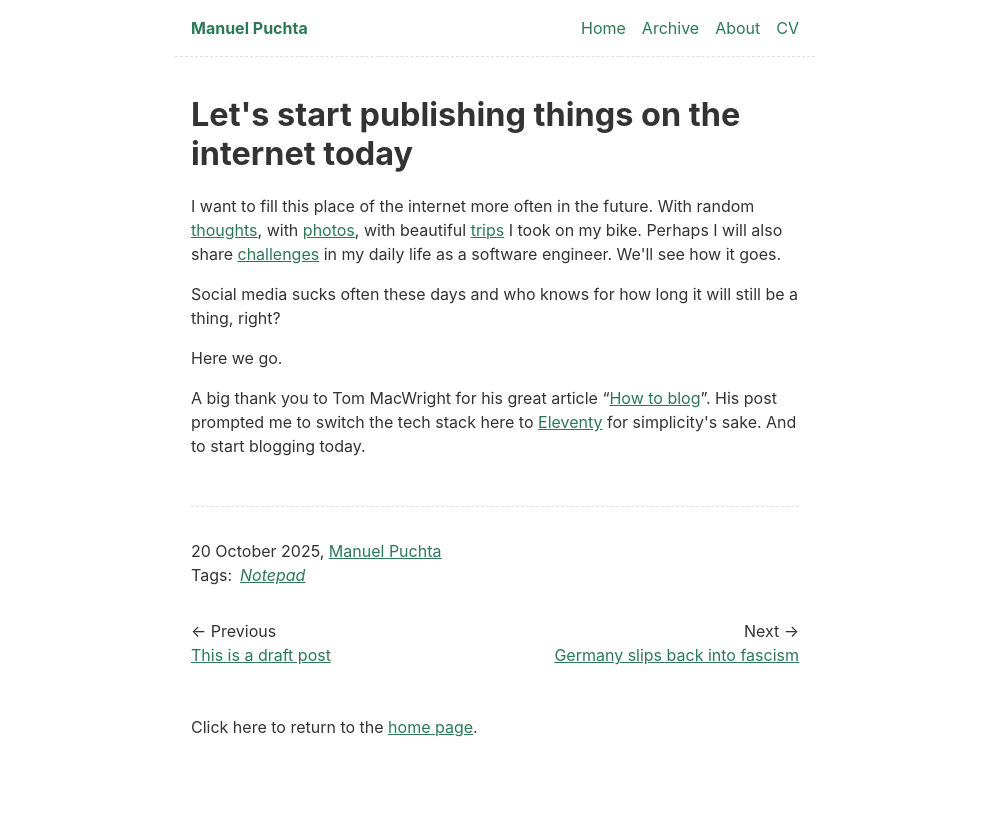
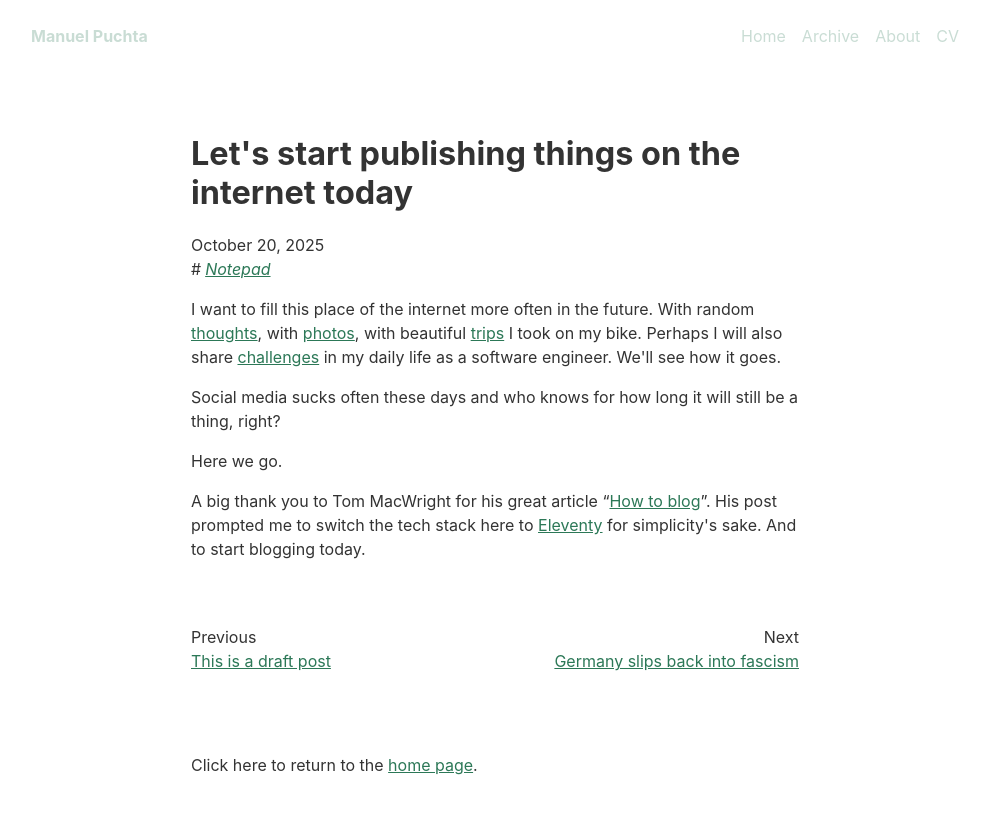
Before and after one commit to manuelpuchta/manuelpuchta.de, an Eleventy site: page content/blog/lets-start.md in a window 1280 px wide. Shown: the whole page, without its empty margins (145-1135 px from the left). Built offline with nearby package versions, Linux system fonts and the light colour scheme; Eleventy itself is replaced by a stand-in of ours; files that its build step writes are made by us from their sources; what @zachleat/heading-anchors, zod-validation-error would draw is missing.

Commit message:
Perf current layout

```diff
--- a/_config/filters.js
+++ b/_config/filters.js
@@ -4,7 +4,7 @@ export default function filters(eleventyConfig) {
 	eleventyConfig.addFilter("readableDate", (dateObj, format, zone) => {
 		// Formatting tokens for Luxon: https://moment.github.io/luxon/#/formatting?id=table-of-tokens
 		return DateTime.fromJSDate(dateObj, { zone: zone || "utc" }).toFormat(
-			format || "dd LLLL yyyy"
+			format || "LLLL dd, yyyy",
 		);
 	});
 
@@ -40,6 +40,6 @@ export default function filters(eleventyConfig) {
 	});
 
 	eleventyConfig.addFilter("sortAlphabetically", (strings) =>
-		(strings || []).sort((b, a) => b.localeCompare(a))
+		(strings || []).sort((b, a) => b.localeCompare(a)),
 	);
 }
--- a/_includes/layouts/post.njk
+++ b/_includes/layouts/post.njk
@@ -6,14 +6,12 @@ layout: layouts/base.njk
 <style>{% include "css/prism-diff.css" %}</style>
 <h1>{{ title }}</h1>
 
-{{ content | safe }}
-
 <div class="post-meta">
-	<time datetime="{{ page.date | htmlDateString }}">{{ page.date | readableDate }}</time>, <a href="/about/">{{ metadata.title }}</a>
+	<time datetime="{{ page.date | htmlDateString }}">{{ page.date | readableDate }}</time>
 	{%- if tags %}
-	<br>
+	<br />
 	<ul class="post-metadata">
-		Tags:
+		#
 		{%- for tag in tags | filterTagList %}
 		{%- set tagUrl %}/tags/{{ tag | slugify }}/{% endset %}
 		<li><a href="{{ tagUrl }}" class="post-tag">{{ tag }}</a>{%- if not loop.last %}, {% endif %}</li>
@@ -22,13 +20,15 @@ layout: layouts/base.njk
 	{%- endif %}
 </div>
 
+{{ content | safe }}
+
 {%- if collections.posts %}
 {%- set previousPost = collections.posts | getPreviousCollectionItem %}
 {%- set nextPost = collections.posts | getNextCollectionItem %}
 {%- if nextPost or previousPost %}
 <ul class="links-nextprev">
-	{%- if previousPost %}<li class="links-nextprev-prev">← Previous<br> <a href="{{ previousPost.url }}">{{ previousPost.data.title }}</a></li>{% endif %}
-	{%- if nextPost %}<li class="links-nextprev-next">Next →<br><a href="{{ nextPost.url }}">{{ nextPost.data.title }}</a></li>{% endif %}
+	{%- if previousPost %}<li class="links-nextprev-prev">Previous<br> <a href="{{ previousPost.url }}">{{ previousPost.data.title }}</a></li>{% endif %}
+	{%- if nextPost %}<li class="links-nextprev-next">Next<br><a href="{{ nextPost.url }}">{{ nextPost.data.title }}</a></li>{% endif %}
 </ul>
 {%- endif %}
 {%- endif %}
--- a/content/about.njk
+++ b/content/about.njk
@@ -6,15 +6,17 @@ const eleventyNavigation = {
 ---
 
 <h1>About</h1>
-<p>I am someone who writes things on the internet.</p>
-<p>Send me nice emails to <a href="mailto:mvstuckrad@pm.me">mvstuckrad[at]pm.me</a> or stalk by:</p>
-<ul>
-  <li><a href="https://github.com/manuelpuchta">GitHub</a></li>
-  <li><a href="https://www.linkedin.com/in/manuelpuchta/">LinkedIn</a></li>
-</ul>
+<p>
+  This is a personal website. No cookies. Only GDPR-friendly <a href="https://www.goatcounter.com/">GoatCounter</a>, which allows me to see if anyone is stopping by here: <a href="https://manuelpuchta.goatcounter.com/">GoatCounter dashboard</a>.
+</p>
 <p>
   This site was created with <a href="https://www.11ty.dev/">{{ eleventy.generator }}</a> and is hosted on <a href="https://uberspace.de">Uberspace</a>.
 </p>
-<p>
-  This is a personal website. No cookies. Only GDPR-friendly <a href="https://www.goatcounter.com/">GoatCounter</a>, which allows me to see if anyone is stopping by here: <a href="https://manuelpuchta.goatcounter.com/">GoatCounter dashboard</a>.
-</p>
+<h3>Contact</h3>
+<p>Send me nice emails to <a href="mailto:mvstuckrad@pm.me">mvstuckrad[at]pm.me</a>.</p>
+<ul>
+  <li><a href="https://github.com/manuelpuchta">GitHub</a></li>
+  <li><a href="https://www.komoot.com/de-de/user/911055856910">Komoot</a></li>
+  <li><a href="https://www.linkedin.com/in/manuelpuchta/">LinkedIn</a></li>
+  <li><a href="https://www.strava.com/athletes/44997462">Strava</a></li>
+</ul>
--- a/css/index.css
+++ b/css/index.css
@@ -1,10 +1,10 @@
 /* Defaults */
 :root {
 	--font-family: -apple-system, system-ui, sans-serif;
-	--font-family-monospace: Consolas, Menlo, Monaco, Andale Mono WT, Andale Mono,
-		Lucida Console, Lucida Sans Typewriter, DejaVu Sans Mono,
-		Bitstream Vera Sans Mono, Liberation Mono, Nimbus Mono L, Courier New,
-		Courier, monospace;
+	--font-family-monospace:
+		Consolas, Menlo, Monaco, Andale Mono WT, Andale Mono, Lucida Console,
+		Lucida Sans Typewriter, DejaVu Sans Mono, Bitstream Vera Sans Mono,
+		Liberation Mono, Nimbus Mono L, Courier New, Courier, monospace;
 }
 
 /* Theme colors */
@@ -52,7 +52,6 @@
 html,
 body {
 	padding: 0;
-	margin: 0 auto;
 	font-family: var(--font-family);
 	color: var(--text-color);
 	background-color: var(--background-color);
@@ -61,8 +60,7 @@ html {
 	overflow-y: scroll;
 }
 body {
-	padding-bottom: 2em;
-	max-width: 40em;
+	padding-bottom: 5em;
 }
 
 /* spacings */
@@ -151,7 +149,9 @@ hr {
 }
 
 main {
-	padding: 1rem;
+	padding: 3rem 1rem;
+	max-width: 40em;
+	margin: 0 auto;
 }
 main :first-child {
 	margin-top: 0;
@@ -171,6 +171,8 @@ main picture {
 
 footer {
 	padding: 1rem;
+	max-width: 40em;
+	margin: 0 auto;
 }
 footer ul {
 	margin: 0;
@@ -201,7 +203,7 @@ footer ul {
 	justify-content: space-between;
 	gap: 0.5em 1em;
 	list-style: none;
-	padding: 1em 0 0;
+	padding: 3em 0 0;
 }
 .links-nextprev > * {
 	flex-grow: 1;
@@ -251,7 +253,13 @@ header {
 	justify-content: space-between;
 	align-items: center;
 	padding: 1em;
-	border-bottom: 1px dashed var(--color-gray-20);
+	max-width: 60em;
+	margin: 0 auto;
+	opacity: 0.25;
+	transition: opacity 0.2s ease-in-out;
+}
+header:hover {
+	opacity: 1;
 }
 .home-link {
 	flex-grow: 1;
@@ -326,20 +334,24 @@ header {
 
 /* Post meta at the end of a post */
 .post-meta {
-	padding: 2em 0 0;
-	margin: 3em 0 0;
+	padding: 0;
+	margin: 0;
 	line-height: 1.5;
-	border-top: 1px dashed var(--color-gray-20);
 }
 
 /* Tags list */
 .post-metadata {
 	display: inline-flex;
 	flex-wrap: wrap;
-	gap: 0.5em;
 	list-style: none;
 	padding: 0;
 	margin: 0;
+}
+.post-metadata li {
+	margin-left: 0.5em;
+}
+.post-metadata li:first-child {
+	margin-left: 0.25em;
 }
 
 /* Tags */
```
